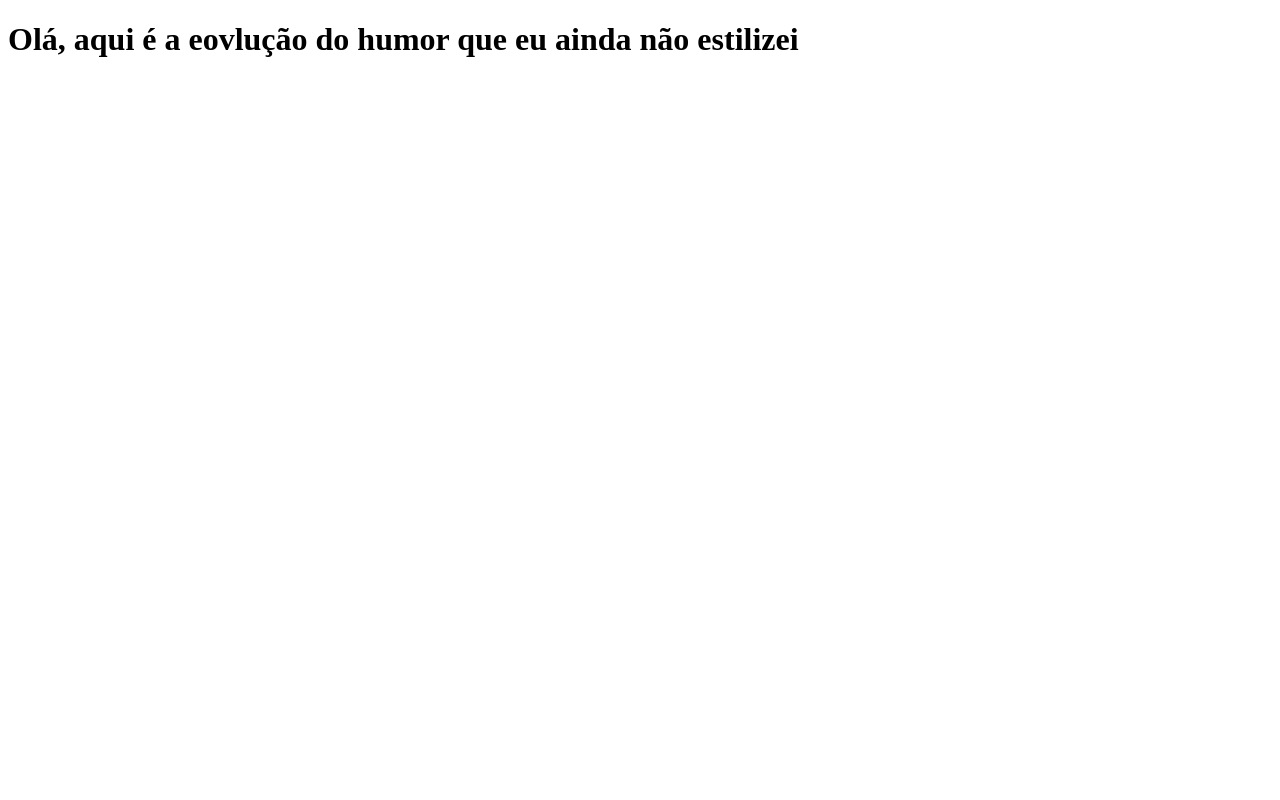
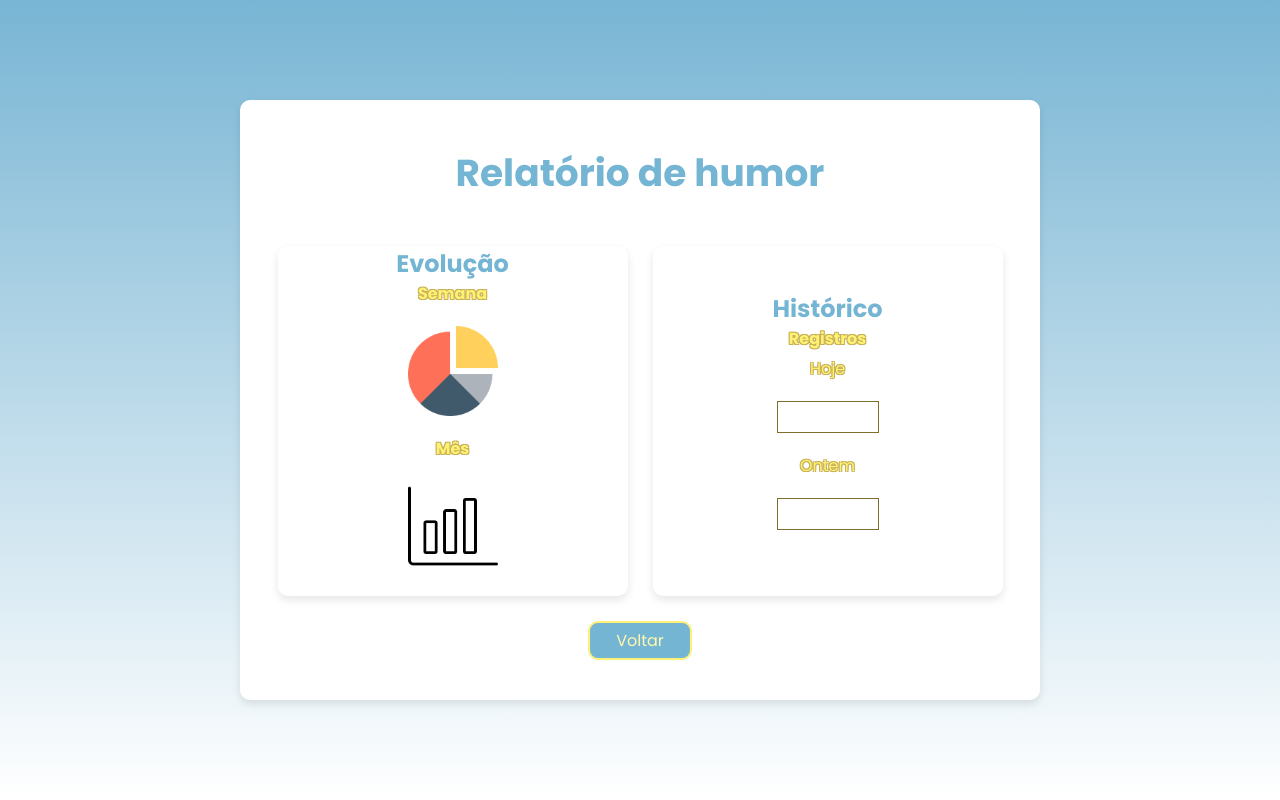
Before and after one commit to annat0rres/DiariodeHumorDigital, a Flask app: page /humor in a window 1280 px wide. Run offline with Flask 3, Linux system fonts and the light colour scheme.

Commit message:
update 2.5

```diff
--- a/site/static/css/evo_humor.css
+++ b/site/static/css/evo_humor.css
@@ -0,0 +1,126 @@
+@import url('https://fonts.googleapis.com/css2?family=Poppins:ital,wght@0,100;0,200;0,300;0,400;0,500;0,600;0,700;0,800;0,900;1,100;1,200;1,300;1,400;1,500;1,600;1,700;1,800;1,900&display=swap');
+
+* {
+    padding: 0;
+    margin: 0;
+    font-family: 'Poppins';
+}
+
+body {
+    height: 100vh;
+    width: 100vw;
+    background-image: linear-gradient(#78B5D4,white);
+    display: flex;
+    justify-content: center;
+    align-items: center;
+    text-align: center;
+    opacity: 0;
+    transform: translateY(20px);
+    animation: aparecer 0.8s ease-out forwards;
+    overflow: hidden;
+}
+
+@keyframes aparecer {
+    to {
+      opacity: 1;
+      transform: translateY(0);
+    }
+}
+
+.container {
+    display: flex;
+    flex-direction: column;
+    justify-content: center;
+    align-items: center;
+    height: 600px;
+    width: 800px;
+    background-color: white;
+    border-radius: 10px;
+    box-shadow: 0 4px 8px rgba(0, 0, 0, 0.1);
+}
+.title_registro_humor {
+    font-size: 25px;
+    color:#75B5D4;
+
+}
+h2 {
+    color:#75B5D4;
+}
+h4,p {
+    color:#FFF173;
+    text-shadow: 1px 1px 0 #C7B157,
+      -1px 1px 0 #C7B157,
+      1px -1px 0 #C7B157,
+      -1px -1px 0 #C7B157;
+    margin-bottom: 5px;
+}
+
+.area_grafic {
+    display: flex;
+    justify-content: space-around;
+    align-items: center;
+    flex-direction: row;
+    height: 400px;
+    width: 750px;
+    margin-top: 20px;
+}
+.cabine_graf1, .cabine_graf2 {
+    height: 350px;
+    width: 350px;
+    border-radius: 10px;
+    box-shadow: 0 4px 8px rgba(0, 0, 0, 0.1);
+}
+
+.cabine_graf2 {
+    display: flex;
+    flex-direction: column;
+    justify-content: center;
+}
+figure img {
+    height: 90px;
+    width: auto;
+    display: block;
+}
+
+.quadrado {
+    border: 1px solid #7e6e2e;
+    height: 30px;
+    width: 100px;
+    margin-bottom: 30px;
+}
+
+figure img, .quadrado {
+    display: block;
+    margin: 20px auto;
+}
+
+#botao_volta_humor {
+    width: 300px;
+    height: 35px;
+    display: flex;
+    justify-content: center;
+    align-items: flex-start;
+    gap: 15px;
+}
+.link_button_humor{
+
+    text-shadow: none;
+    width: 100px;
+    height: 35px;
+    background-color: #75B5D4;
+    border-radius: 10px;
+    text-decoration: none;
+    line-height: 35px;
+    text-align: center;
+    color: #fff7ae;
+    cursor: pointer;
+    border: 2px solid #FFF173;
+    outline: none;
+    transition: background-color 0.2s ;
+}
+
+.link_button_humor:hover {
+    background-color: #FFF173;
+    border-color: #C7B157;
+    color:#7e6e2e;
+}
--- a/site/static/css/login.css
+++ b/site/static/css/login.css
@@ -124,7 +124,6 @@ h2 {
     gap: 15px;
 }
 
-
 .link_button_log {
     text-shadow: none;
     width: 100px;
--- a/site/static/css/principal.css
+++ b/site/static/css/principal.css
@@ -51,7 +51,7 @@
 
 
 #outraspag{
-    width: 252px;
+    width: 200px;
     height: 1140px;
     display: flex;
     justify-content: center;
--- a/site/templates/escrever.html
+++ b/site/templates/escrever.html
@@ -4,7 +4,7 @@
     <meta charset="UTF-8">
     <meta name="viewport" content="width=device-width, initial-scale=1.0">
     <title>Diário</title>
-    <link rel="stylesheet" href="/site/static/css/escrever.css">
+    <link rel="stylesheet" href="{{url_for('static', filename='css/escrever.css') }}">
 </head>
 <body>
     <div id="tela">
--- a/site/templates/perfil.html
+++ b/site/templates/perfil.html
@@ -4,7 +4,7 @@
     <meta charset="UTF-8">
     <meta name="viewport" content="width=device-width, initial-scale=1.0">
     <title>Perfil</title>
-    <link rel="stylesheet" href="/site/static/css/perfil.css">
+    <link rel="stylesheet" href="{{url_for('static', filename='css/perfil.css') }}">
 </head>
 <body>
     <div id="tela">
@@ -48,7 +48,7 @@
                 </div>
                 <div id="btnsAttVol">
                     <div id="AttPerfil">Atualizar</div>
-                    <a href="principal.html" id="VoltarPrincipal">Voltar</a>
+                    <a href="{{url_for('principal') }}" id="VoltarPrincipal">Voltar</a>
                 </div>
             </div>
         </div>
--- a/site/templates/registro_humor.html
+++ b/site/templates/registro_humor.html
@@ -3,9 +3,41 @@
 <head>
     <meta charset="UTF-8">
     <meta name="viewport" content="width=device-width, initial-scale=1.0">
-    <title>Evolução do humor</title>
+    <title>Registro de humor</title>
+    <link rel="stylesheet" href="{{url_for ('static', filename='css/evo_humor.css') }}">
 </head>
 <body>
-    <h1>Olá, aqui é a eovlução do humor que eu ainda não estilizei</h1>
+    <div class="container">
+        <div class="title_registro_humor">
+            <h2>Relatório de humor</h2>
+        </div>
+        <div class="area_grafic">
+            <div class="cabine_graf1">
+                <h2>Evolução</h2>
+                <h4>Semana</h4>
+                <figure class="fig_grafico">
+                    <img src="{{ url_for('static', filename='img/grafico.png') }}" alt="Gráfico de humor" class="img_grafico">
+                </figure>
+                <h4>Mês</h4>
+                <figure class="fig_grafico">
+                    <img src="{{ url_for('static', filename='img/grafico2.png') }}" alt="Gráfico de humor" class="img_grafico">
+                </figure>
+            </div>
+            <div class="cabine_graf2">
+                <h2>Histórico</h2>
+                <div>
+                    <h4>Registros</h4>
+                    <p>Hoje</p>
+                    <div class="quadrado"></div>
+                    <p>Ontem</p>
+                    <div class="quadrado"></div>
+                </div>
+            </div>
+        </div>
+        <div id="botao_volta_humor">
+                    <a href="{{url_for ('principal')}}" class="link_button_humor">Voltar</a>
+        </div>
+    </div>
+
 </body>
 </html>
```
Also changed, not shown: site/templates/principal.html (+4 -5 lines), site/static/img/grafico.png (added), site/static/img/grafico2.png (added).
